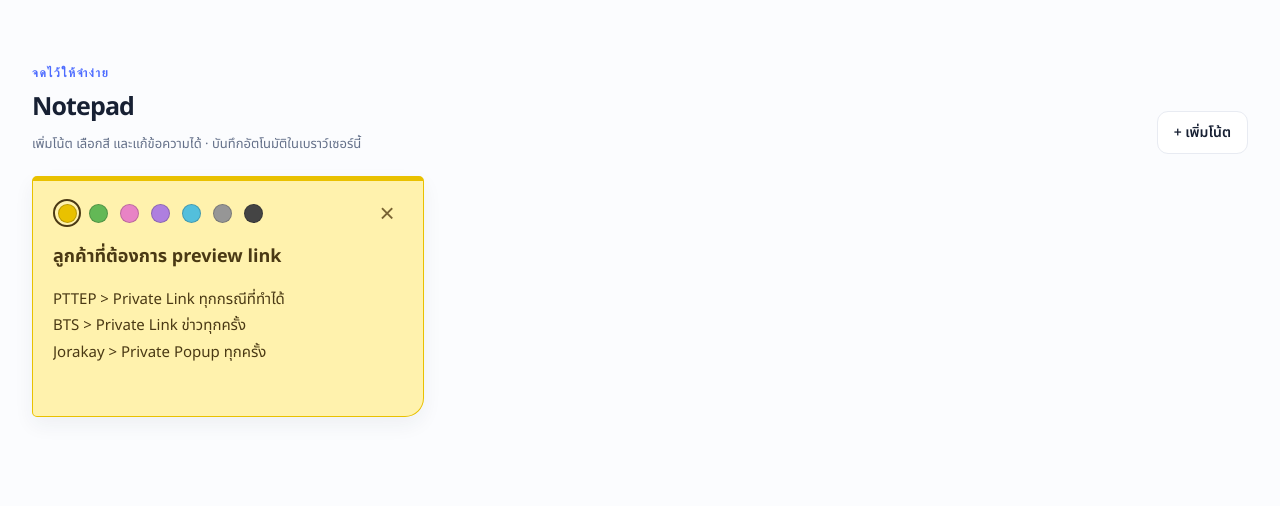
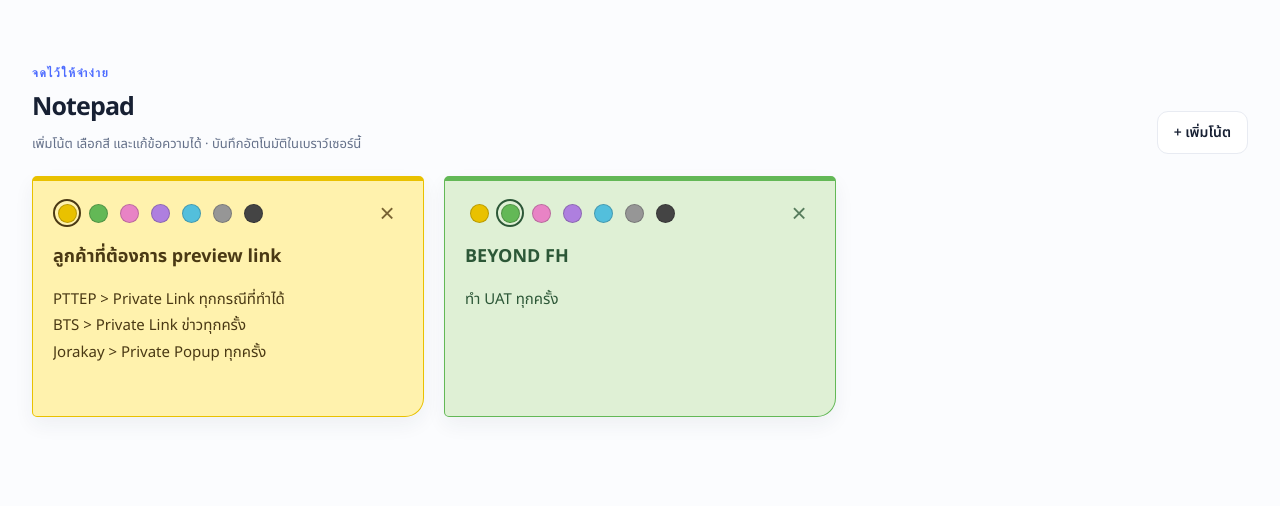
Before and after one commit to dearwarisara/tools-for-support, a plain HTML site: page index.html in a window 1280 px wide. Shown: the part 281-787 px from the top of the page. Drawn offline with Linux system fonts and the light colour scheme.

Commit message:
Add BEYOND FH UAT note for new and existing visitors

```diff
--- a/index.html
+++ b/index.html
@@ -486,7 +486,7 @@
         <p class="footer-note">อัปเดตล่าสุด: 15 เครื่องมือ • 2 เอกสาร</p>
       </footer>
     </div>
-    <script src="notepad.js?v=note-palette-7" defer></script>
+    <script src="notepad.js?v=beyond-fh-note-1" defer></script>
     <script src="script.js?v=card-colors-1" defer></script>
   </body>
 </html>
--- a/notepad.js
+++ b/notepad.js
@@ -1,5 +1,6 @@
 (() => {
   const storageKey = "support-toolkit-notes";
+  const seededNotesKey = "support-toolkit-seeded-notes";
   const grid = document.querySelector("#note-items");
   const empty = document.querySelector("#note-empty");
   const addButton = document.querySelector("#add-note");
@@ -20,11 +21,21 @@
     title: "ลูกค้าที่ต้องการ preview link",
     body: "PTTEP > Private Link ทุกกรณีที่ทำได้\nBTS > Private Link ข่าวทุกครั้ง\nJorakay > Private Popup ทุกครั้ง",
     color: "yellow",
+  }, {
+    id: "beyond-fh-uat",
+    title: "BEYOND FH",
+    body: "ทำ UAT ทุกครั้ง",
+    color: "green",
   }];
   let deletedNote = null;
   let notes = defaultNotes;
+  let seededNoteIds = ["preview-link"];
 
   try {
+    const savedSeedIds = JSON.parse(localStorage.getItem(seededNotesKey) || "null");
+    if (Array.isArray(savedSeedIds)) {
+      seededNoteIds.push(...savedSeedIds.filter((id) => typeof id === "string"));
+    }
     const saved = JSON.parse(localStorage.getItem(storageKey) || "null");
     if (Array.isArray(saved)) {
       const ids = new Set();
@@ -46,9 +57,17 @@
     // Start with the team note if storage is unavailable or invalid.
   }
 
+  defaultNotes.forEach((note, index) => {
+    if (!seededNoteIds.includes(note.id) && !notes.some((item) => item.id === note.id)) {
+      notes.splice(Math.min(index, notes.length), 0, { ...note });
+    }
+  });
+  seededNoteIds = [...new Set([...seededNoteIds, ...defaultNotes.map((note) => note.id)])];
+
   const saveNotes = () => {
     try {
       localStorage.setItem(storageKey, JSON.stringify(notes));
+      localStorage.setItem(seededNotesKey, JSON.stringify(seededNoteIds));
     } catch {
       hint.textContent = "เบราว์เซอร์นี้บันทึกไม่ได้ โน้ตที่แก้ไขจะอยู่เฉพาะระหว่างเปิดหน้านี้";
     }
```
